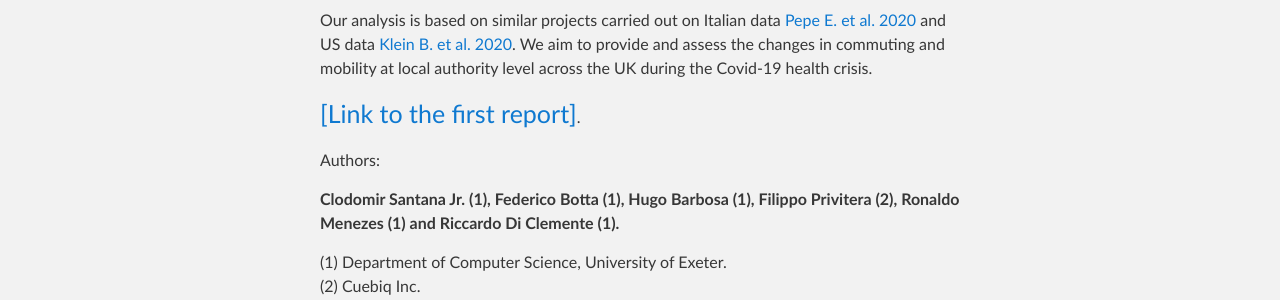
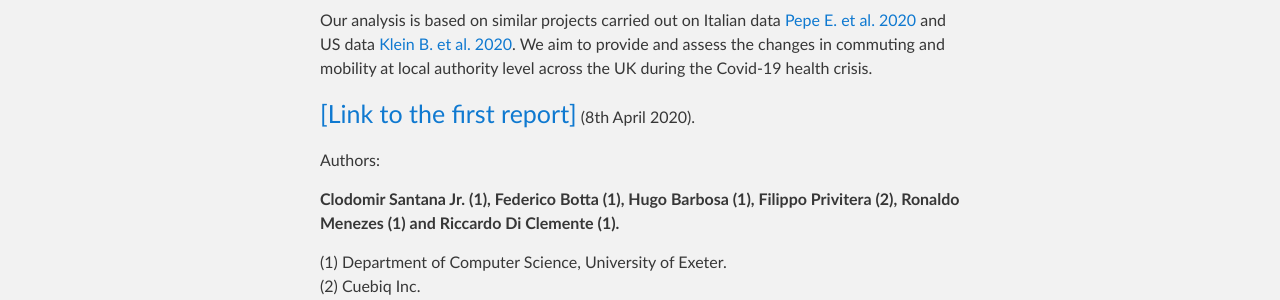
Before and after one commit to COVID19-UK-Mobility/COVID19-UK-Mobility.github.io, a Jekyll site: the page built from index.md, in a window 1280 px wide. Shown: the part 588-888 px from the top of the page. Built offline with Jekyll 4.4.1, drawn with Linux system fonts in a browser that asks for light colours; our own code applies the rules of GitHub Pages for plain Markdown files; the repository's description, which GitHub fills in, is left out.

Commit message:
Added date

```diff
--- a/index.md
+++ b/index.md
@@ -9,7 +9,7 @@ Our analysis is based on similar projects carried out on Italian data
 <a href="https://doi.org/10.1101/2020.03.22.20039933"> Pepe E. et al. 2020 </a>  and US data
  <a href="https://www.mobs-lab.org/uploads/6/7/8/7/6787877/assessing_mobility_changes_in_the_united_states_during_the_covid_19_outbreak.pdf"> Klein B. et al. 2020</a>. We aim to provide and assess the changes in commuting and mobility at local authority level across the UK during the Covid-19 health crisis.
 
-<a href="./First-report.html" style="font-size:25px;">[Link to the first report]</a>.
+<a href="./First-report.html" style="font-size:25px;">[Link to the first report]</a> (8th April 2020).
 
 Authors:
 
```
Also changed, not shown: First-report.md (+1 -1 lines), 6 other files.
